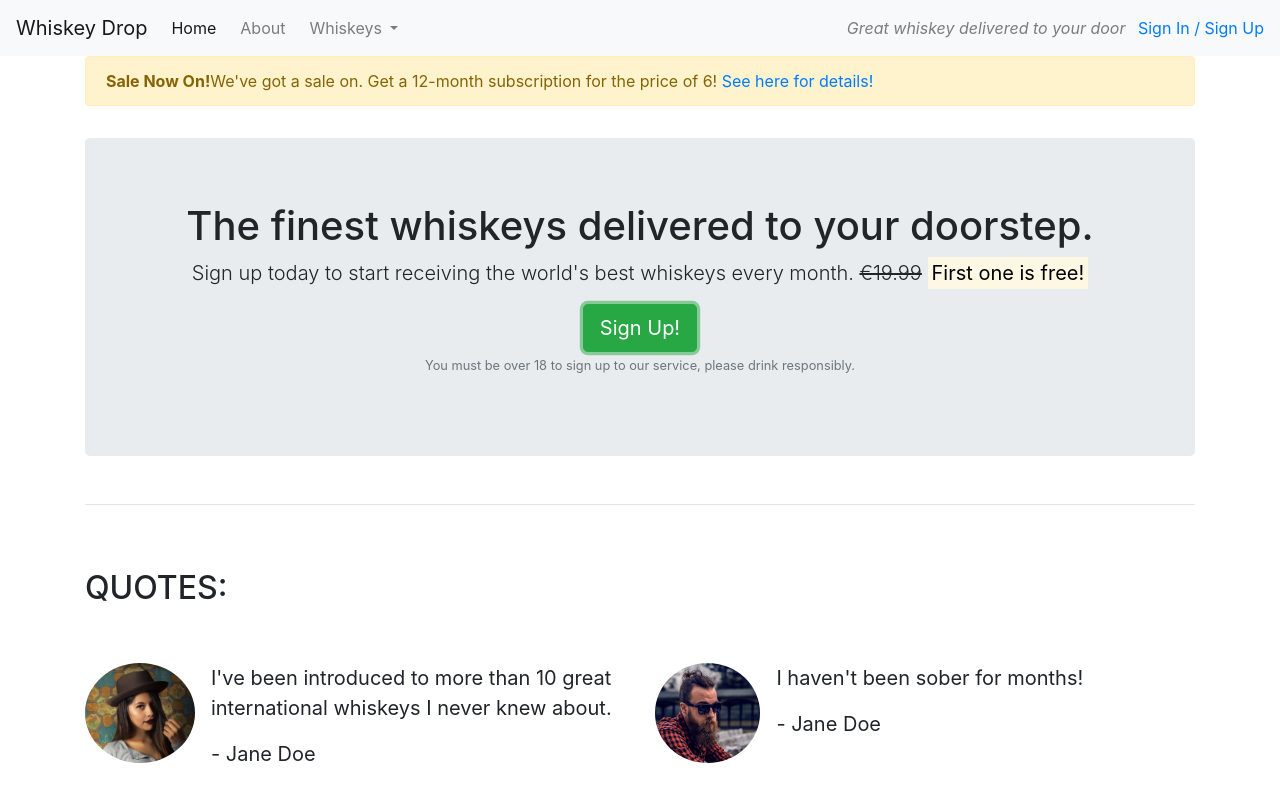
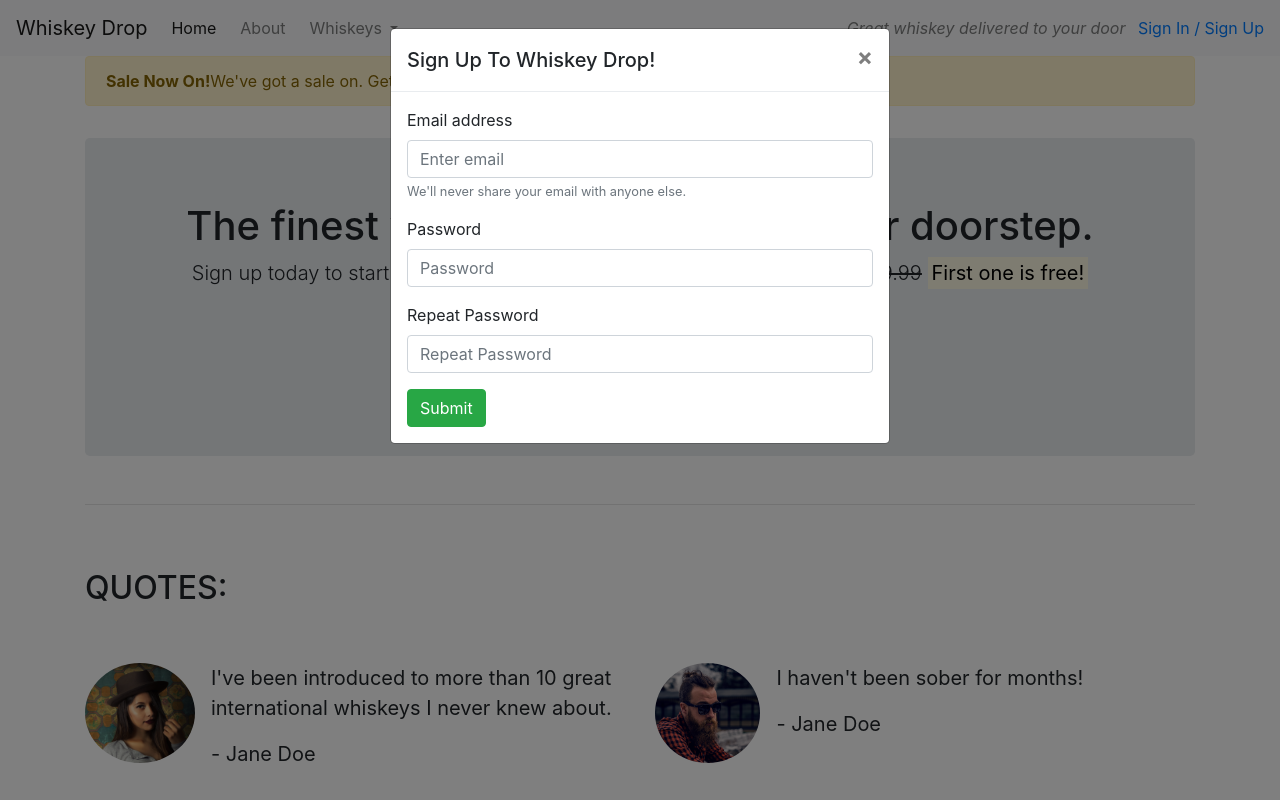
Before and after one commit to richbruton/bootstrap, a plain HTML site: page index.html in a window 1280 px wide. Both pictures are taken after a click on the button "Sign Up!". Shown: the top 800 px of the page. Drawn offline with nearby package versions, Linux system fonts and the light colour scheme.

Commit message:
javascript components part 2

```diff
--- a/index.html
+++ b/index.html
@@ -62,7 +62,8 @@
                         <span class="d-inline d-sm-none"><br></span>
                         <strong><mark>First one is
                                 free!</mark></strong></p>
-                    <button class="btn btn-success btn-lg">Sign Up!</button>
+                    <button class="btn btn-success btn-lg" data-toggle="modal" data-target="#signUpModal">Sign
+                        Up!</button>
                     <p class="text-muted"><small>You must be over 18 to sign up to our service, please drink
                             responsibly.</small></p>
                 </section>
@@ -165,6 +166,43 @@
         </section>
         <!-- /.features -->
     </article>
+
+    <div class="modal" tabindex="-1" role="dialog" id="signUpModal">
+        <div class="modal-dialog" role="document">
+            <div class="modal-content">
+                <div class="modal-header">
+                    <h5 class="modal-title">Sign Up To Whiskey Drop!</h5>
+                    <button type="button" class="close" data-dismiss="modal" aria-label="Close">
+                        <span aria-hidden="true">&times;</span>
+                    </button>
+                </div>
+                <div class="modal-body">
+                    <form>
+                        <div class="form-group">
+                            <label for="exampleInputEmail1">Email address</label>
+                            <input type="email" class="form-control" id="exampleInputEmail1"
+                                aria-describedby="emailHelp" placeholder="Enter email">
+                            <small id="emailHelp" class="form-text text-muted">We'll never share your email with anyone
+                                else.</small>
+                        </div>
+                        <div class="form-group">
+                            <label for="password">Password</label>
+                            <input type="password" class="form-control" id="password" placeholder="Password">
+                        </div>
+                        <div class="form-group">
+                            <label for="repeatPassword">Repeat Password</label>
+                            <input type="password" class="form-control" id="repeatPassword"
+                                placeholder="Repeat Password">
+                        </div>
+
+                        <button type="submit" class="btn btn-success">Submit</button>
+                    </form>
+                </div>
+
+            </div>
+        </div>
+    </div>
+
     <script src="https://code.jquery.com/jquery-3.3.1.slim.min.js"
         integrity="sha384-q8i/X+965DzO0rT7abK41JStQIAqVgRVzpbzo5smXKp4YfRvH+8abtTE1Pi6jizo" crossorigin="anonymous">
     </script>
```
